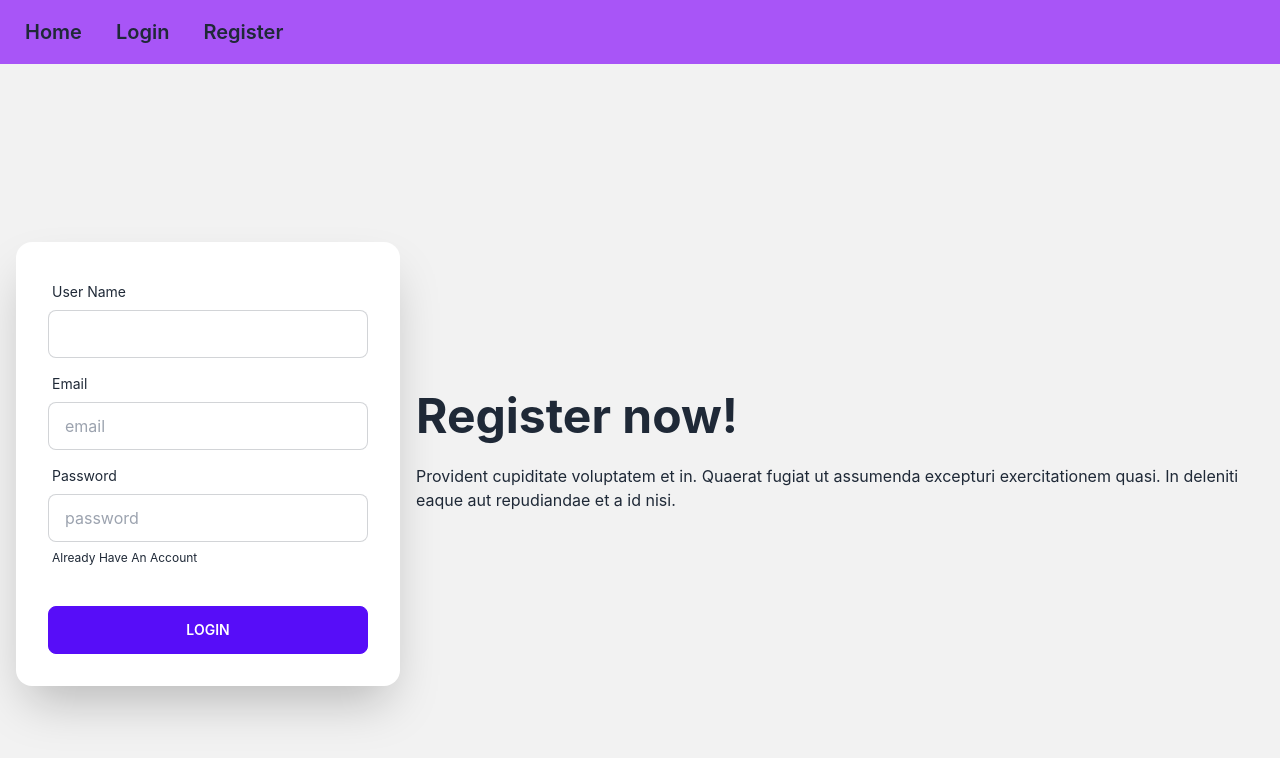
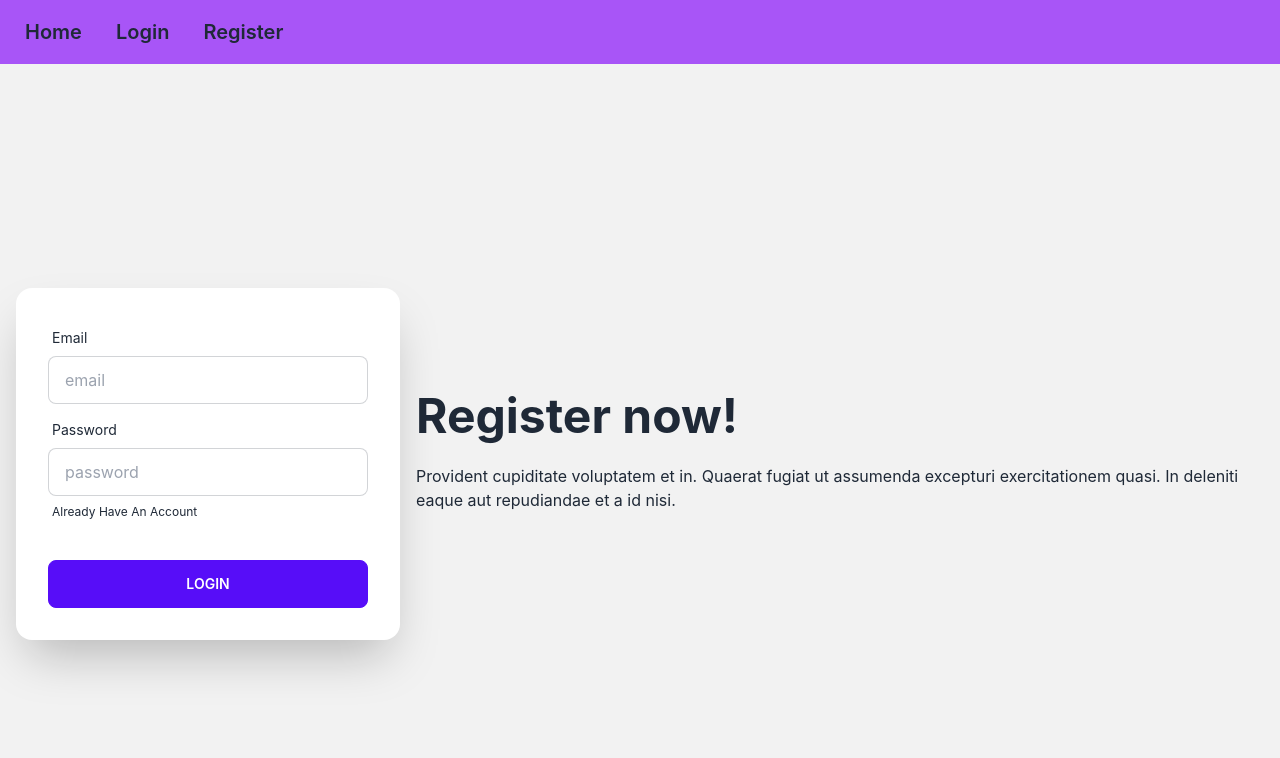
Before and after one commit to codex-zubair/private-rotue, a React (Create React App) app: page /register in a window 1280 px wide. Shown: the top 758 px of the page. Built offline with nearby package versions, Linux system fonts and the light colour scheme.

Commit message:
auth context setup for all user

```diff
--- a/src/Page/Login/Login.js
+++ b/src/Page/Login/Login.js
@@ -1,9 +1,27 @@
-import React from 'react';
+import React, { useContext } from 'react';
 import { Link } from 'react-router-dom';
+import { AuthContext } from '../../component/UserContext';
 
 const Login = () => {
+
+    const  {name} = useContext(AuthContext)
+
+
+    const formSubmit = (event) => {
+
+        event.preventDefault()
+
+
+        console.log(name);
+    }
+
+
+
+
+
+
     return (
-        <form>
+        <form onSubmit={formSubmit}>
             <div className="hero min-h-screen bg-base-200">
 
 
@@ -37,9 +55,6 @@ const Login = () => {
                             </div>
                         </div>
                     </div>
-
-
-
                 </div>
             </div>
         </form>
--- a/src/Page/Register/Register.js
+++ b/src/Page/Register/Register.js
@@ -1,14 +1,24 @@
 import React from 'react';
 import { Link } from 'react-router-dom';
+import { createUserWithEmailAndPassword, getAuth} from "firebase/auth";
+import { app } from '../../Firebase/Firebase';
 
 
 
 const Register = () => {
 
-
+    const auth = getAuth(app)
 
     const submitForm = (event) => {
         event.preventDefault();
+
+
+        const form = event.target;
+        const email = form.email.value;
+        const password = form.password.value;
+
+
+
 
     }
 
@@ -31,23 +41,18 @@ const Register = () => {
 
                     <div className="card flex-shrink-0 w-full max-w-sm shadow-2xl bg-base-100">
                         <div className="card-body">
-                            <div className="form-control">
-                                <label className="label">
-                                    <span className="label-text">User Name</span>
-                                </label>
-                                <input required type="text" name='user-name' className="input input-bordered" />
-                            </div>
+
                             <div className="form-control">
                                 <label className="label">
                                     <span className="label-text">Email</span>
                                 </label>
-                                <input required type="text" name='name' placeholder="email" className="input input-bordered" />
+                                <input  type="text" name='email' placeholder="email" className="input input-bordered" />
                             </div>
                             <div className="form-control">
                                 <label className="label">
                                     <span className="label-text">Password</span>
                                 </label>
-                                <input required name='password' type="text" placeholder="password" className="input input-bordered" />
+                                <input  name='password' type="text" placeholder="password" className="input input-bordered" />
                                 <label className="label">
                                     <Link className="label-text-alt link link-hover">Already Have An Account</Link>
                                 </label>
--- /dev/null
+++ b/src/component/UserContext.js
@@ -0,0 +1,29 @@
+import React, { createContext } from 'react';
+
+export const AuthContext = createContext();
+
+
+const UserContext = ({children}) => {
+
+
+
+
+
+
+
+
+
+
+    const authInfo = {name: 'potato'}
+
+    return (
+
+
+            <AuthContext.Provider value={authInfo}>
+                {children}
+            </AuthContext.Provider>
+
+    );
+};
+
+export default UserContext;
--- a/src/index.js
+++ b/src/index.js
@@ -3,11 +3,18 @@ import ReactDOM from 'react-dom/client';
 import './index.css';
 import App from './App';
 import reportWebVitals from './reportWebVitals';
+import UserContext from './component/UserContext';
+
 
 const root = ReactDOM.createRoot(document.getElementById('root'));
 root.render(
   <React.StrictMode>
-    <App />
+
+      <UserContext>
+      <App />
+      </UserContext>
+
+
   </React.StrictMode>
 );
 
```
